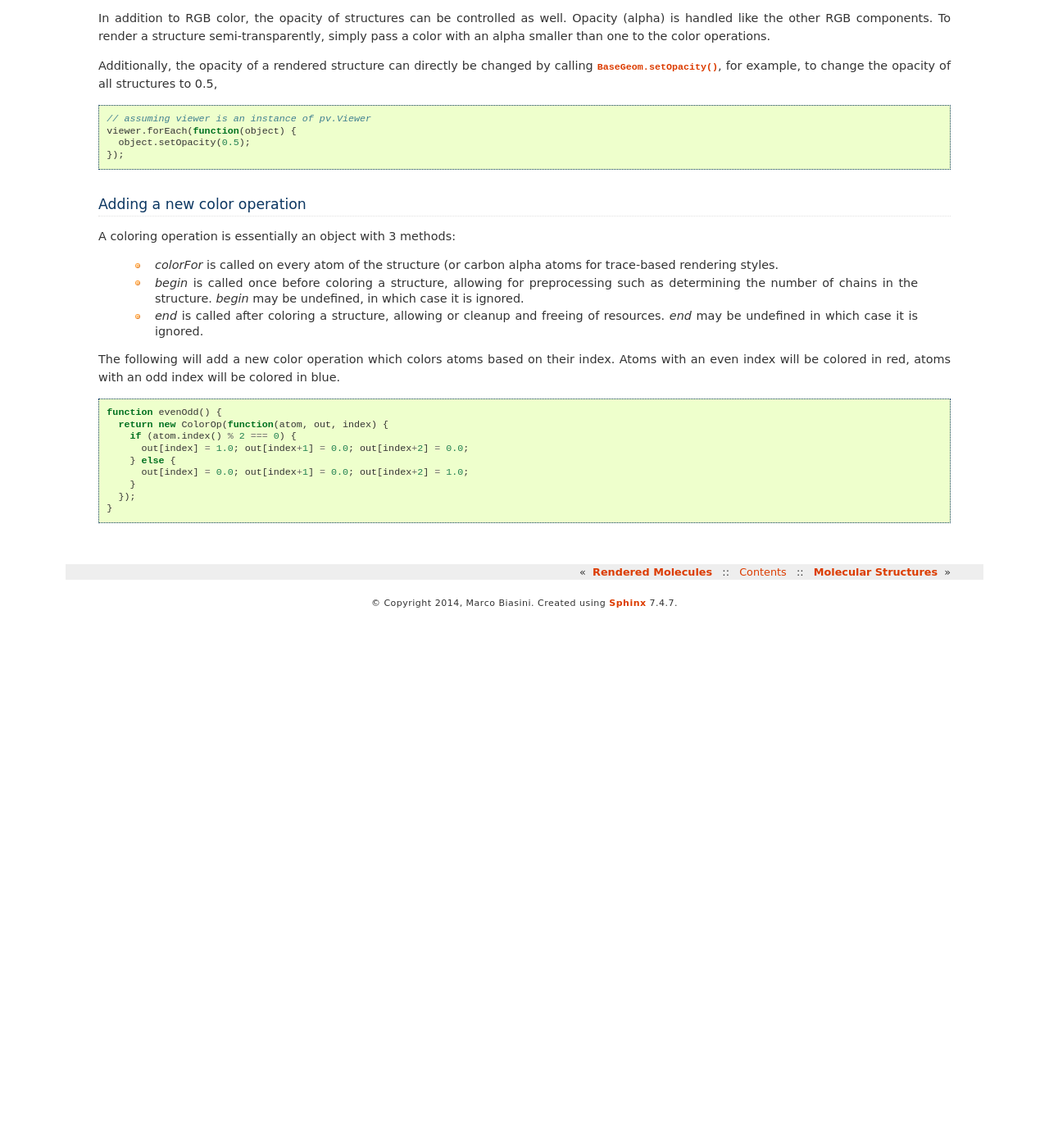
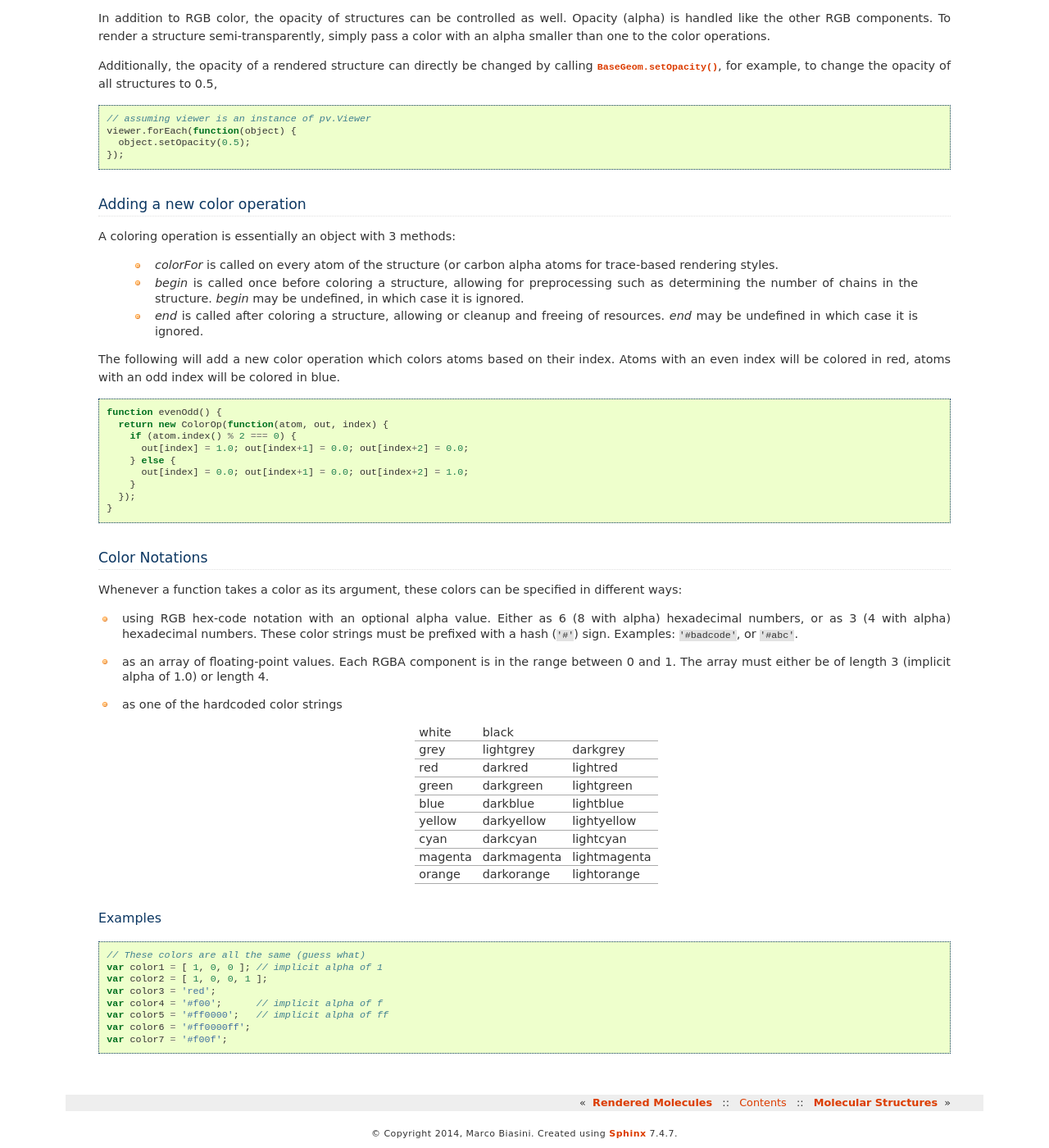
Before and after one commit to biasmv/pv, a Sphinx documentation site: the page built from doc/coloring.rst, in a window 1280 px wide and 1400 px high, scrolled down 1514 px. Shown: the whole window at 82% size. Built offline with Sphinx 7.4.7, drawn with Linux system fonts in a browser that asks for light colours; before the commit the page ends 2267 px from its top, so only the background shows below that.

Commit message:
add section of color notations to docs

```diff
--- a/doc/coloring.rst
+++ b/doc/coloring.rst
@@ -107,3 +107,49 @@ The following will add a new color operation which colors atoms based on their i
       }
     });
   }
+
+.. _pv.color.notation:
+
+Color Notations
+--------------------------------------------------------------------------
+
+Whenever a function takes a color as its argument, these colors can be specified in different ways:
+
+- using RGB hex-code notation with an optional alpha value. Either as 6 (8 with alpha) hexadecimal numbers, or as 3 (4 with alpha) hexadecimal numbers. These color strings must be prefixed with a hash (``'#'``) sign. Examples: ``'#badcode'``, or ``'#abc'``.
+
+- as an array of floating-point values. Each RGBA component is in the range between 0 and 1. The array must either be of length 3 (implicit alpha of 1.0) or length 4.
+- as one of the hardcoded color strings
+
+  +-----------+--------------+----------------+
+  | white     | black        |                |
+  +-----------+--------------+----------------+
+  | grey      | lightgrey    | darkgrey       |
+  +-----------+--------------+----------------+
+  | red       | darkred      | lightred       |
+  +-----------+--------------+----------------+
+  | green     | darkgreen    | lightgreen     |
+  +-----------+--------------+----------------+
+  | blue      | darkblue     | lightblue      |
+  +-----------+--------------+----------------+
+  | yellow    | darkyellow   | lightyellow    |
+  +-----------+--------------+----------------+
+  | cyan      | darkcyan     | lightcyan      |
+  +-----------+--------------+----------------+
+  | magenta   | darkmagenta  | lightmagenta   |
+  +-----------+--------------+----------------+
+  | orange    | darkorange   | lightorange    |
+  +-----------+--------------+----------------+
+
+Examples
+^^^^^^^^^^^^^^^^^^^^^^^^^^^^^^^^^^^^^^^^^^^^^^^^^^^^^^^^^^^^^^^^^^^^
+
+.. code-block:: javascript
+
+  // These colors are all the same (guess what)
+  var color1 = [ 1, 0, 0 ]; // implicit alpha of 1
+  var color2 = [ 1, 0, 0, 1 ];
+  var color3 = 'red';
+  var color4 = '#f00';      // implicit alpha of f
+  var color5 = '#ff0000';   // implicit alpha of ff
+  var color6 = '#ff0000ff';
+  var color7 = '#f00f';
```
